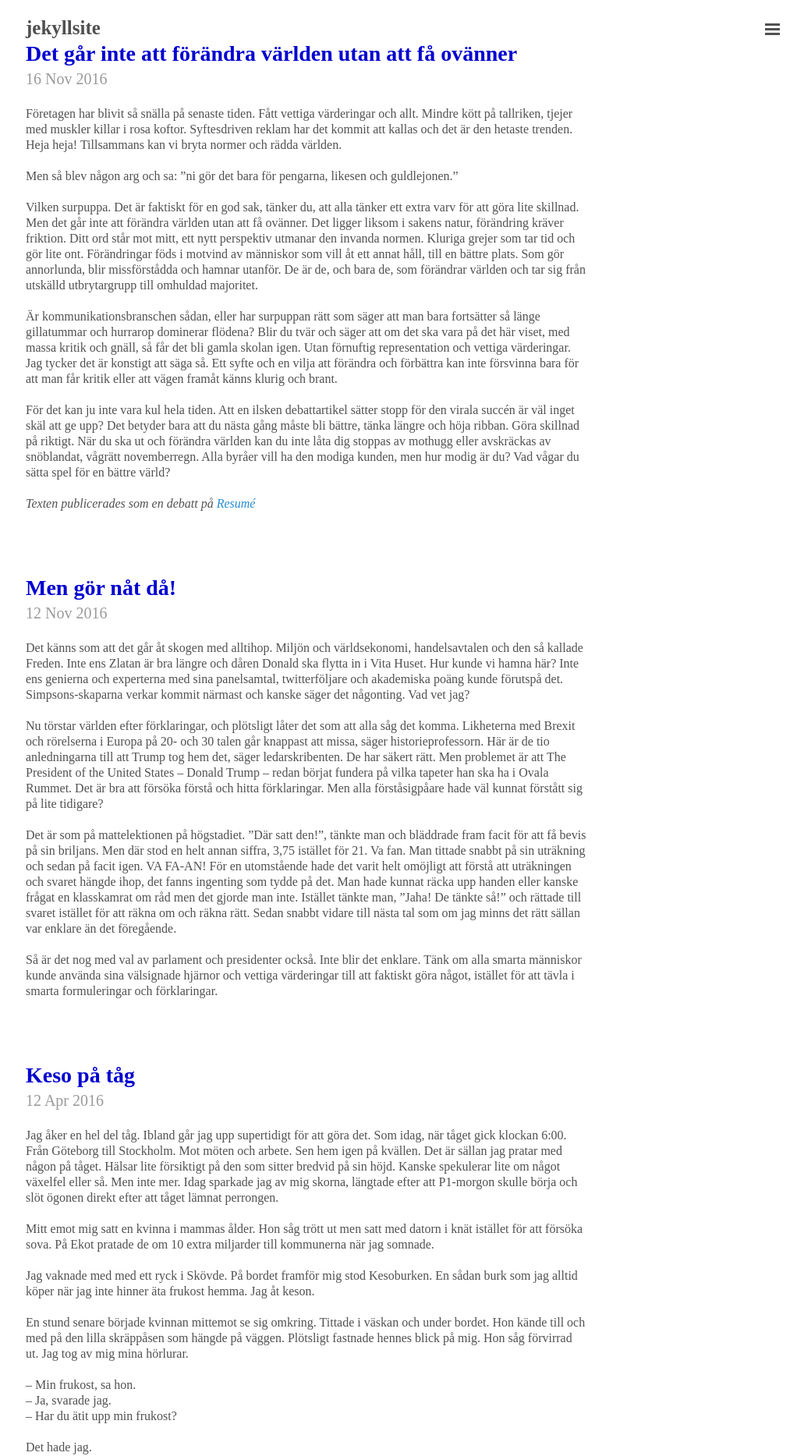
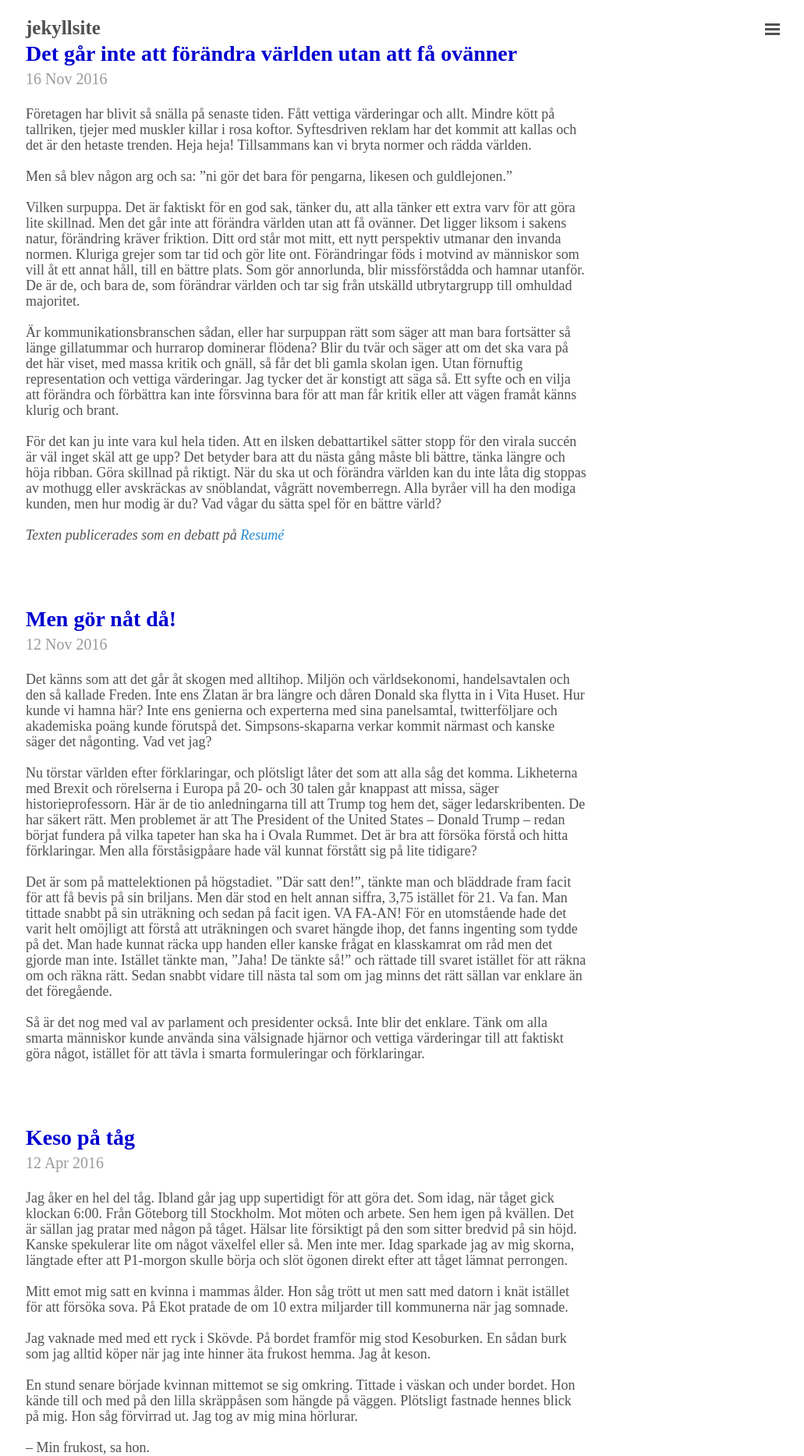
Before and after one commit to antonmodin/jekyllsite, a Jekyll site: the page built from index.html, in a window 1280 px wide. Shown: the top 1867 px of the page at 78% size, without its empty margins (247-1278 px from the left). Built offline with Jekyll 4.4.1, drawn with Linux system fonts in a browser that asks for light colours; the list of posts is cut into pages by our own code.

Commit message:
Update lanyon.css

```diff
--- a/public/css/lanyon.css
+++ b/public/css/lanyon.css
@@ -59,13 +59,13 @@ h1, h2, h3, h4, h5, h6
     letter-spacing: .05rem;
 }
 p {
-	font-family: 'Roboto Slab';
-	font-size: 16px;
+	font-family: 'Vollkorn';
+	font-size: 18px;
 	font-style: normal;
 	font-variant: normal;
 	font-weight: 400;
 	line-height: 20px;
-	line-spacing: 1.2rem;
+	line-spacing: 1.5rem;
 }
 h1, h2, h3, h4, h5, h6 {
     color: rgb(0,0,217);
```
